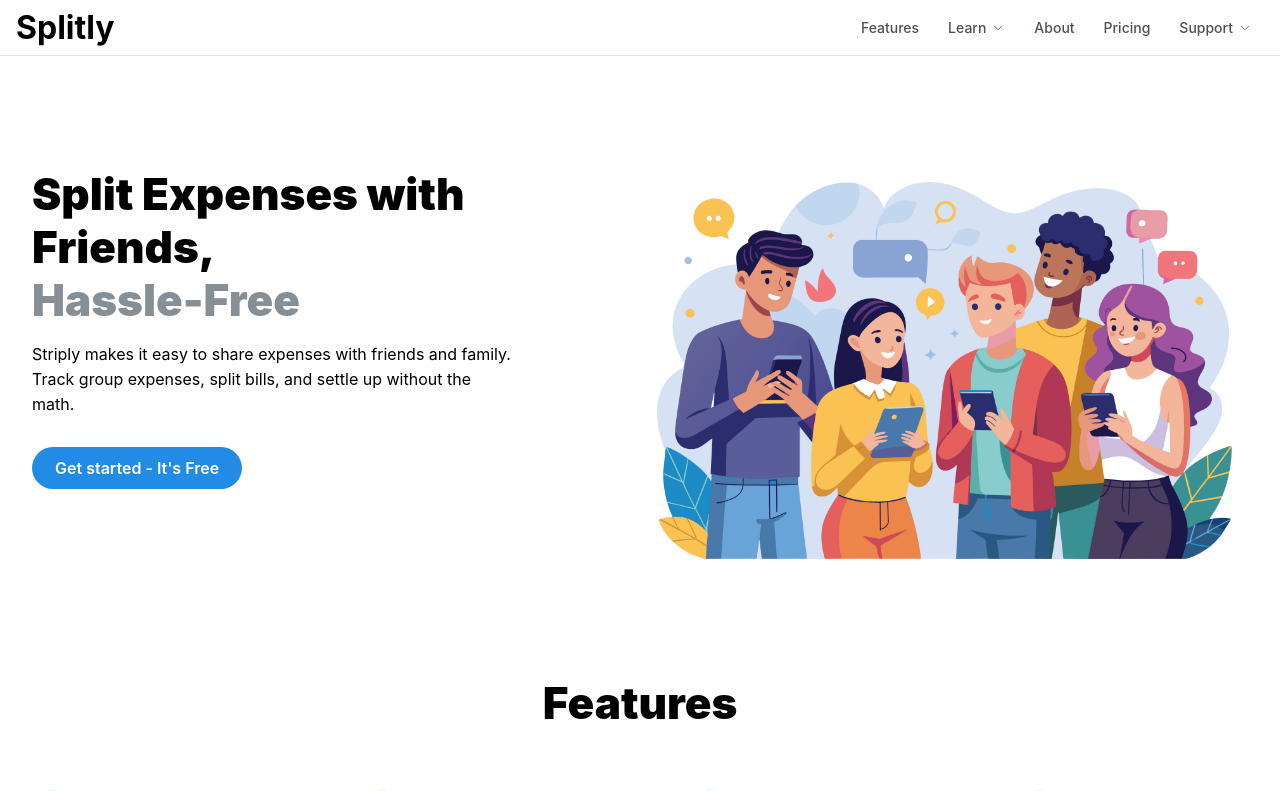
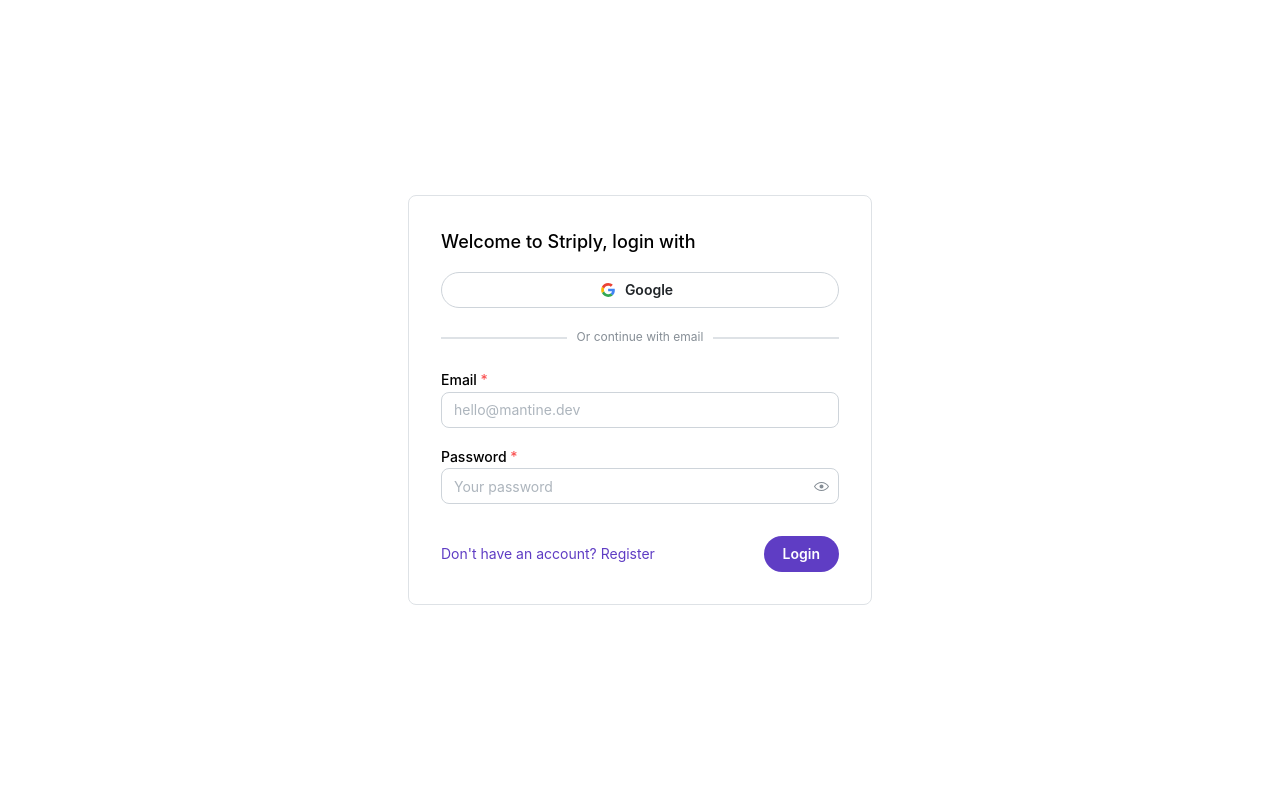
Before and after one commit to Maheshkasturi18/Splitly, a React (Vite) app in the folder splitly-frontend/: page /login in a window 1280 px wide. Shown: the top 791 px of the page. Built offline with nearby package versions, Linux system fonts and the light colour scheme.

Commit message:
authentication-form-added

```diff
--- a/splitly-frontend/package.json
+++ b/splitly-frontend/package.json
@@ -22,6 +22,7 @@
     "@mantine/nprogress": "^7.17.4",
     "@mantine/spotlight": "^7.17.4",
     "@mantine/tiptap": "^7.17.4",
+    "@mantinex/dev-icons": "^1.1.0",
     "@tabler/icons-react": "^3.31.0",
     "@tiptap/extension-link": "^2.11.7",
     "@tiptap/pm": "^2.11.7",
@@ -29,6 +30,7 @@
     "@tiptap/starter-kit": "^2.11.7",
     "axios": "^1.8.4",
     "dayjs": "^1.11.13",
+    "firebase": "^11.6.0",
     "react": "^19.0.0",
     "react-dom": "^19.0.0",
     "react-icons": "^5.5.0",
--- a/splitly-frontend/src/App.jsx
+++ b/splitly-frontend/src/App.jsx
@@ -3,17 +3,20 @@
 import "@mantine/core/styles.css";
 // import Header from "./components/header";
 import Home from "./pages/home";
-
+import { BrowserRouter as Router, Routes, Route } from "react-router-dom";
 import { MantineProvider } from "@mantine/core";
+import AuthenticationForm from "./pages/login";
 
 function App() {
   return (
-    <>
-      <MantineProvider withGlobalStyles withNormalizeCSS>
-        {/* <Header /> */}
-        <Home />
-      </MantineProvider>
-    </>
+    <MantineProvider withGlobalStyles withNormalizeCSS>
+      <Router>
+        <Routes>
+          <Route path="/" element={<Home />}></Route>
+          <Route path="/login" element={<AuthenticationForm />}></Route>
+        </Routes>
+      </Router>
+    </MantineProvider>
   );
 }
 
--- a/splitly-frontend/src/components/header.jsx
+++ b/splitly-frontend/src/components/header.jsx
@@ -1,33 +1,13 @@
 import React from "react";
 import { IconChevronDown } from "@tabler/icons-react";
-import { Burger, Center, Container, Group, Menu } from "@mantine/core";
+import { Burger, Center, Container, Group, Menu, Title } from "@mantine/core";
 import { useDisclosure } from "@mantine/hooks";
+import { Link } from "react-router-dom"; // 👈 Import Link
 import "../styles/components/header.css";
 
-// Example navigation links
 const links = [
-  { link: "/about", label: "Features" },
-  {
-    link: "#1",
-    label: "Learn",
-    links: [
-      { link: "/docs", label: "Documentation" },
-      { link: "/resources", label: "Resources" },
-      { link: "/community", label: "Community" },
-      { link: "/blog", label: "Blog" },
-    ],
-  },
-  { link: "/about", label: "About" },
-  { link: "/pricing", label: "Pricing" },
-  {
-    link: "#2",
-    label: "Support",
-    links: [
-      { link: "/faq", label: "FAQ" },
-      { link: "/demo", label: "Book a demo" },
-      { link: "/forums", label: "Forums" },
-    ],
-  },
+  { link: "/login", label: "Login/Signup" },
+  // Add more if needed
 ];
 
 export default function Header() {
@@ -47,16 +27,12 @@
           withinPortal
         >
           <Menu.Target>
-            <a
-              href={link.link}
-              className="link"
-              onClick={(event) => event.preventDefault()}
-            >
+            <Link to={link.link} className="link">
               <Center>
                 <span className="linkLabel">{link.label}</span>
                 <IconChevronDown size={14} stroke={1.5} />
               </Center>
-            </a>
+            </Link>
           </Menu.Target>
           <Menu.Dropdown>{menuItems}</Menu.Dropdown>
         </Menu>
@@ -64,14 +40,9 @@
     }
 
     return (
-      <a
-        key={link.label}
-        href={link.link}
-        className="link"
-        onClick={(event) => event.preventDefault()}
-      >
+      <Link key={link.label} to={link.link} className="link">
         {link.label}
-      </a>
+      </Link>
     );
   });
 
@@ -79,7 +50,7 @@
     <header className="header">
       <Container size="xl">
         <div className="inner">
-          <h1>Splitly</h1>
+          <Title c="violet.9">Splitly</Title>
           <Group gap={5} visibleFrom="sm">
             {items}
           </Group>
--- a/splitly-frontend/src/pages/home.jsx
+++ b/splitly-frontend/src/pages/home.jsx
@@ -16,6 +16,7 @@
 import image from "../assets/hero-img.jpg";
 import MainLayout from "../layouts/mainLayout";
 import "../styles/pages/home.css";
+import { Link } from "react-router-dom";
 
 export const MOCKDATA = [
   {
@@ -44,7 +45,7 @@
 function Feature({ icon: Icon, title, description }) {
   return (
     <div>
-      <ThemeIcon variant="light" size={40} radius={40}>
+      <ThemeIcon variant="light" size={40} radius={40} c="violet.9">
         <Icon size={38} stroke={1.5} />
       </ThemeIcon>
       <Text mt="sm" mb={7} fw={500} size="xl">
@@ -66,7 +67,7 @@
         <div className="hero-inner">
           <div className="hero-content">
             <Title className="hero-title">Split Expenses with Friends,</Title>
-            <Title className="hero-title" c="dimmed">
+            <Title className="hero-title" c="violet.9">
               Hassle-Free
             </Title>
             <Text mt="md">
@@ -75,9 +76,16 @@
             </Text>
 
             <Group mt={30}>
-              <Button radius="xl" size="md" className="hero-control">
-                Get started - It's Free
-              </Button>
+              <Link to="/login">
+                <Button
+                  radius="xl"
+                  size="md"
+                  bg="violet.5"
+                  className="hero-control"
+                >
+                  Get started - It's Free
+                </Button>
+              </Link>
             </Group>
           </div>
           <Image src={image} className="hero-image" />
--- /dev/null
+++ b/splitly-frontend/src/pages/login.jsx
@@ -0,0 +1,204 @@
+import {
+  Anchor,
+  Button,
+  Checkbox,
+  Divider,
+  Group,
+  Paper,
+  PasswordInput,
+  Stack,
+  Text,
+  TextInput,
+  Container,
+} from "@mantine/core";
+import { useForm } from "@mantine/form";
+import { upperFirst, useToggle } from "@mantine/hooks";
+// import { TwitterIcon } from "@mantinex/dev-icons";
+import "../styles/pages/login.css";
+import {
+  auth,
+  googleProvider,
+  twitterProvider,
+  signInWithPopup,
+} from "../services/firebase";
+
+function GoogleIcon(props) {
+  return (
+    <svg
+      xmlns="http://www.w3.org/2000/svg"
+      preserveAspectRatio="xMidYMid"
+      viewBox="0 0 256 262"
+      style={{ width: 14, height: 14 }}
+      {...props}
+    >
+      <path
+        fill="#4285F4"
+        d="M255.878 133.451c0-10.734-.871-18.567-2.756-26.69H130.55v48.448h71.947c-1.45 12.04-9.283 30.172-26.69 42.356l-.244 1.622 38.755 30.023 2.685.268c24.659-22.774 38.875-56.282 38.875-96.027"
+      />
+      <path
+        fill="#34A853"
+        d="M130.55 261.1c35.248 0 64.839-11.605 86.453-31.622l-41.196-31.913c-11.024 7.688-25.82 13.055-45.257 13.055-34.523 0-63.824-22.773-74.269-54.25l-1.531.13-40.298 31.187-.527 1.465C35.393 231.798 79.49 261.1 130.55 261.1"
+      />
+      <path
+        fill="#FBBC05"
+        d="M56.281 156.37c-2.756-8.123-4.351-16.827-4.351-25.82 0-8.994 1.595-17.697 4.206-25.82l-.073-1.73L15.26 71.312l-1.335.635C5.077 89.644 0 109.517 0 130.55s5.077 40.905 13.925 58.602l42.356-32.782"
+      />
+      <path
+        fill="#EB4335"
+        d="M130.55 50.479c24.514 0 41.05 10.589 50.479 19.438l36.844-35.974C195.245 12.91 165.798 0 130.55 0 79.49 0 35.393 29.301 13.925 71.947l42.211 32.783c10.59-31.477 39.891-54.251 74.414-54.251"
+      />
+    </svg>
+  );
+}
+
+export default function AuthenticationForm(props) {
+  const [type, toggle] = useToggle(["login", "register"]);
+  const form = useForm({
+    initialValues: {
+      email: "",
+      name: "",
+      password: "",
+      terms: true,
+    },
+    validate: {
+      name: (val) =>
+        /^[A-Za-z\s]+$/.test(val) ? null : "Name should only contain letters",
+      email: (val) => (/^\S+@\S+$/.test(val) ? null : "Invalid email"),
+      password: (val) =>
+        val.length <= 6
+          ? "Password should include at least 6 characters"
+          : null,
+    },
+  });
+
+  const handleGoogleLogin = async () => {
+    try {
+      const result = await signInWithPopup(auth, googleProvider);
+      const user = result.user;
+      console.log("Google user:", user);
+      // Redirect or store user info
+    } catch (error) {
+      console.error("Google login error:", error);
+    }
+  };
+
+  // const handleTwitterLogin = async () => {
+  //   try {
+  //     const result = await signInWithPopup(auth, twitterProvider);
+  //     const user = result.user;
+  //     console.log("Twitter user:", user);
+  //   } catch (error) {
+  //     console.error("Twitter login error:", error);
+  //   }
+  // };
+
+  return (
+    <Container size="md" className="p-0 custom-login">
+      <Paper radius="md" p="xl" withBorder {...props} className="paper-login">
+        <Text size="lg" fw={500}>
+          Welcome to Striply, {type} with
+        </Text>
+
+        {/* Social login buttons */}
+        <Group grow mb="md" mt="md">
+          <Button
+            leftSection={<GoogleIcon />}
+            variant="default"
+            radius="xl"
+            onClick={handleGoogleLogin}
+          >
+            Google
+          </Button>
+          {/* <Button
+            leftSection={<TwitterIcon size={16} color="#00ACEE" />}
+            variant="default"
+            radius="xl"
+            onClick={handleTwitterLogin}
+          >
+            Twitter
+          </Button> */}
+        </Group>
+
+        <Divider
+          label="Or continue with email"
+          labelPosition="center"
+          my="lg"
+          size="sm"
+        />
+
+        <form onSubmit={form.onSubmit(() => {})}>
+          <Stack>
+            {type === "register" && (
+              <TextInput
+                required
+                label="Name"
+                placeholder="Your name"
+                value={form.values.name}
+                onChange={(event) =>
+                  form.setFieldValue("name", event.currentTarget.value)
+                }
+                error={form.errors.name && "Name should only contain letters"}
+                radius="md"
+              />
+            )}
+
+            <TextInput
+              required
+              label="Email"
+              placeholder="hello@mantine.dev"
+              value={form.values.email}
+              onChange={(event) =>
+                form.setFieldValue("email", event.currentTarget.value)
+              }
+              error={form.errors.email && "Invalid email"}
+              radius="md"
+            />
+
+            <PasswordInput
+              required
+              label="Password"
+              placeholder="Your password"
+              value={form.values.password}
+              onChange={(event) =>
+                form.setFieldValue("password", event.currentTarget.value)
+              }
+              error={
+                form.errors.password &&
+                "Password should include at least 6 characters"
+              }
+              radius="md"
+            />
+
+            {type === "register" && (
+              <Checkbox
+                label="I accept terms and conditions"
+                checked={form.values.terms}
+                color="violet"
+                onChange={(event) =>
+                  form.setFieldValue("terms", event.currentTarget.checked)
+                }
+              />
+            )}
+          </Stack>
+
+          <Group justify="space-between" mt="xl">
+            <Anchor
+              component="button"
+              type="button"
+              c="violet.9"
+              onClick={() => toggle()}
+              size="sm"
+            >
+              {type === "register"
+                ? "Already have an account? Login"
+                : "Don't have an account? Register"}
+            </Anchor>
+            <Button type="submit" radius="xl" bg="violet.9">
+              {upperFirst(type)}
+            </Button>
+          </Group>
+        </form>
+      </Paper>
+    </Container>
+  );
+}
--- /dev/null
+++ b/splitly-frontend/src/services/firebase.js
@@ -0,0 +1,27 @@
+// Import the functions you need from the SDKs you need
+import { initializeApp } from "firebase/app";
+import { getAuth, GoogleAuthProvider, TwitterAuthProvider, signInWithPopup } from "firebase/auth";
+
+// TODO: Add SDKs for Firebase products that you want to use
+// https://firebase.google.com/docs/web/setup#available-libraries
+
+// Your web app's Firebase configuration
+// For Firebase JS SDK v7.20.0 and later, measurementId is optional
+const firebaseConfig = {
+    apiKey: "AIzaSyAH6Uzcu8RMy8QSE7XgNuQMNHvr2SBTR7k",
+    authDomain: "striply-ed6b6.firebaseapp.com",
+    projectId: "striply-ed6b6",
+    storageBucket: "striply-ed6b6.firebasestorage.app",
+    messagingSenderId: "1007846236406",
+    appId: "1:1007846236406:web:f24bf43d2887b48a1a4cd7",
+    measurementId: "G-SF4FS0RKJJ"
+};
+
+// Initialize Firebase
+const app = initializeApp(firebaseConfig);
+const auth = getAuth(app);
+
+const googleProvider = new GoogleAuthProvider();
+const twitterProvider = new TwitterAuthProvider();
+
+export { auth, googleProvider, twitterProvider, signInWithPopup };
--- a/splitly-frontend/src/styles/pages/home.css
+++ b/splitly-frontend/src/styles/pages/home.css
@@ -1,7 +1,8 @@
 .hero-inner {
   display: flex;
   justify-content: space-between;
-  padding-top: calc(var(--mantine-spacing-xl) * 3);
+  align-items: center;
+  padding-top: calc(var(--mantine-spacing-xl) * 2);
   padding-bottom: calc(var(--mantine-spacing-xl) * 2);
 }
 
@@ -74,9 +75,9 @@
     font-size: 28px;
   }
 
-  .hero-control {
+  /* .hero-control {
     flex: initial;
-  }
+  } */
 }
 
 /* feature section */
@@ -89,9 +90,9 @@
 .title {
   color: var(--mantine-color-black);
   font-family: Greycliff CF, var(--mantine-font-family);
-  font-size: 44px;
+  font-size: 36px;
   line-height: 1.2;
-  font-weight: 900;
+  font-weight: 700;
   text-align: center;
 }
 
--- /dev/null
+++ b/splitly-frontend/src/styles/pages/login.css
@@ -0,0 +1,16 @@
+.custom-login {
+  height: 100vh;
+  display: flex;
+  justify-content: center;
+  align-items: center;
+}
+
+.custom-login .paper-login {
+  width: 50%;
+}
+
+@media screen and (max-width: 650px) {
+  .custom-login .paper-login {
+    width: 95%;
+  }
+}
```
Also changed, not shown: splitly-frontend/src/services/authService.js (deleted), 1 other file (tests, documents, lock files or other folders).
